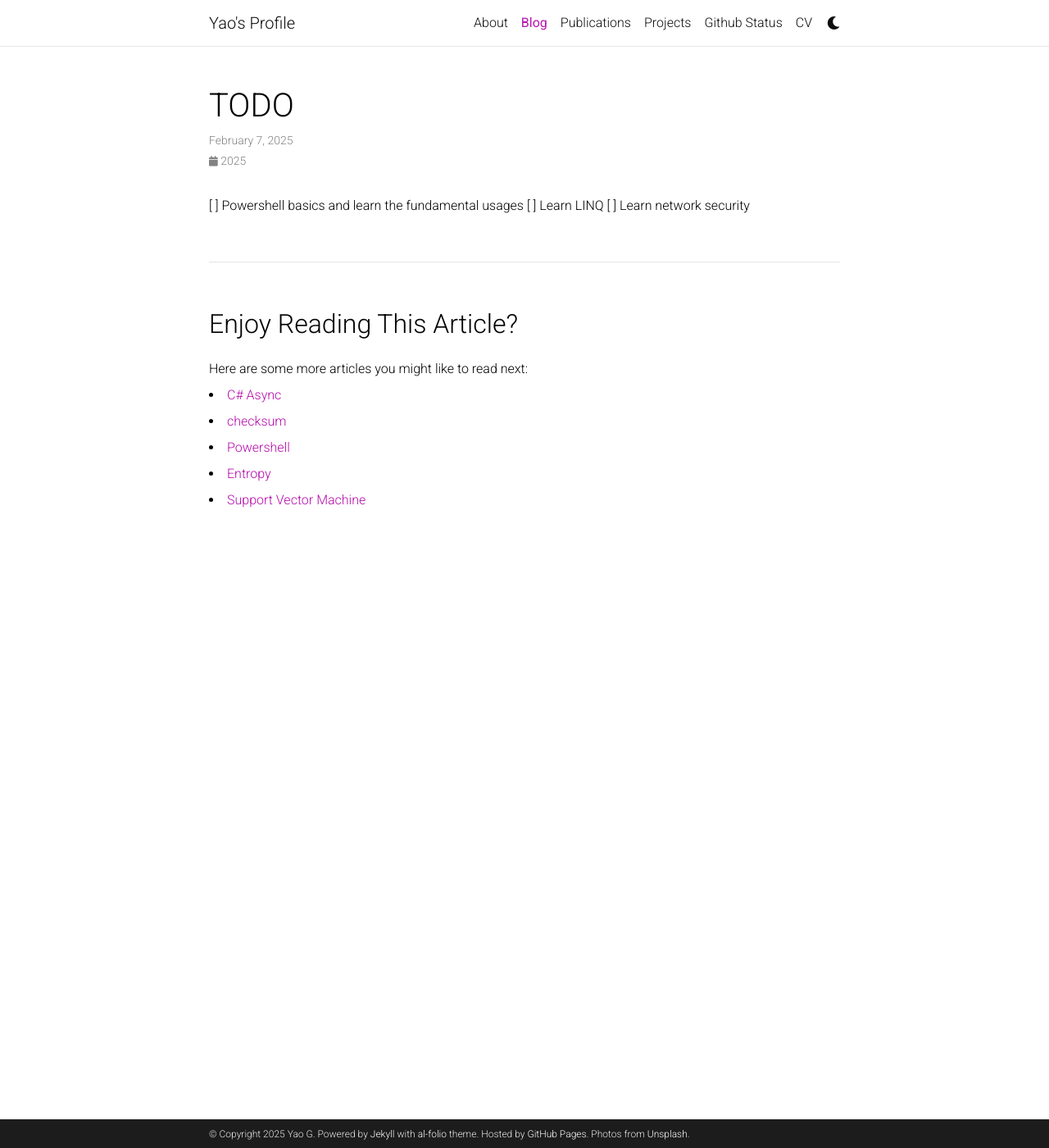
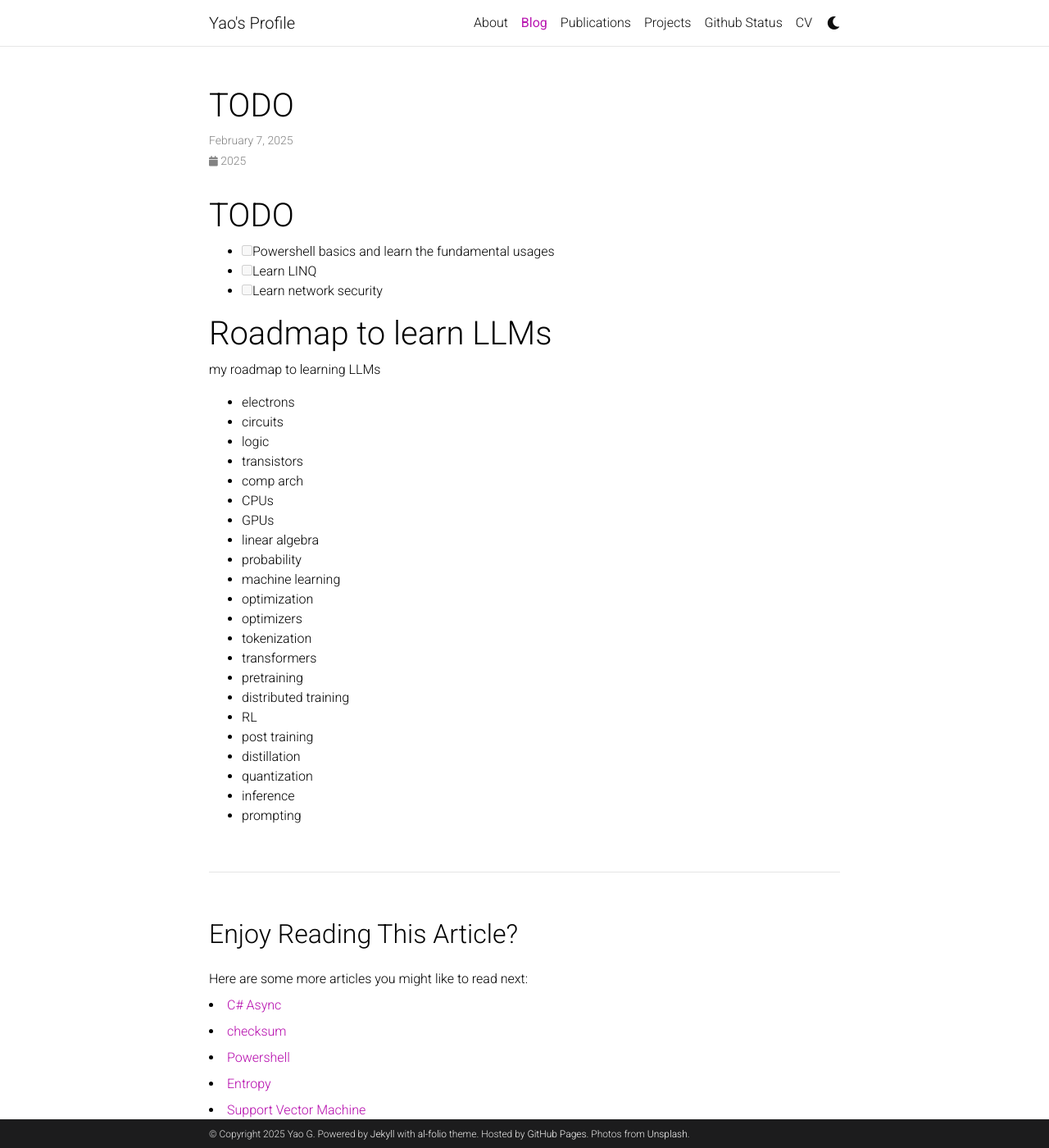
Before and after one commit to YaolinGe/Profile, a Jekyll site: the page built from _posts/2025-02-07-TODO.md, in a window 1280 px wide and 1400 px high. Shown: the whole window at 82% size. Built offline with Jekyll 4.4.1, drawn with Linux system fonts in a browser that asks for light colours; comment, search, counter and statistics services are not loaded; a style sheet for code colours, icons or effects is not loaded.

Commit message:
update profile

```diff
--- a/_posts/2025-02-07-TODO.md
+++ b/_posts/2025-02-07-TODO.md
@@ -4,6 +4,32 @@ title: TODO
 description: Here is my TODO list
 ---
 
-[ ] Powershell basics and learn the fundamental usages
-[ ] Learn LINQ
-[ ] Learn network security
+# TODO
+- [ ] Powershell basics and learn the fundamental usages
+- [ ] Learn LINQ
+- [ ] Learn network security
+
+# Roadmap to learn LLMs
+my roadmap to learning LLMs
+- electrons
+- circuits
+- logic
+- transistors
+- comp arch
+- CPUs
+- GPUs
+- linear algebra
+- probability
+- machine learning
+- optimization
+- optimizers
+- tokenization
+- transformers
+- pretraining
+- distributed training
+- RL
+- post training
+- distillation
+- quantization
+- inference
+- prompting
```
